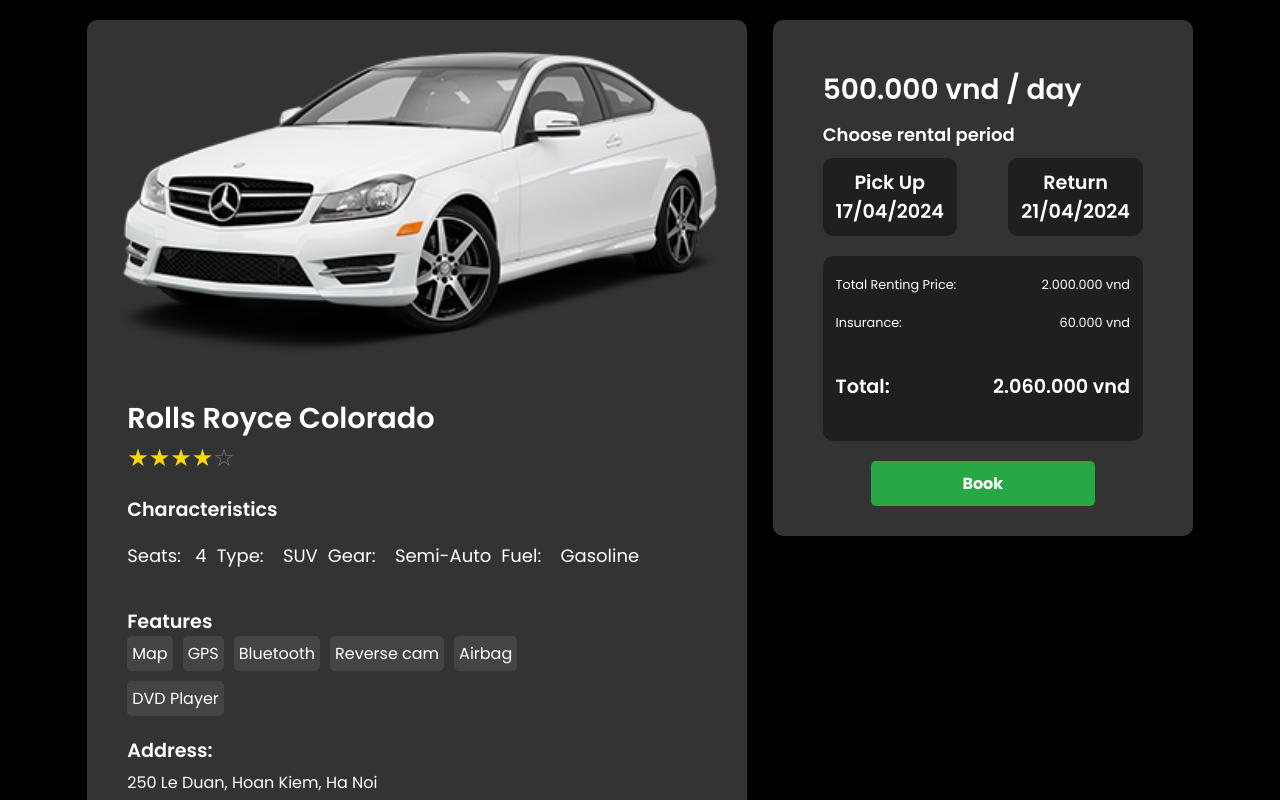
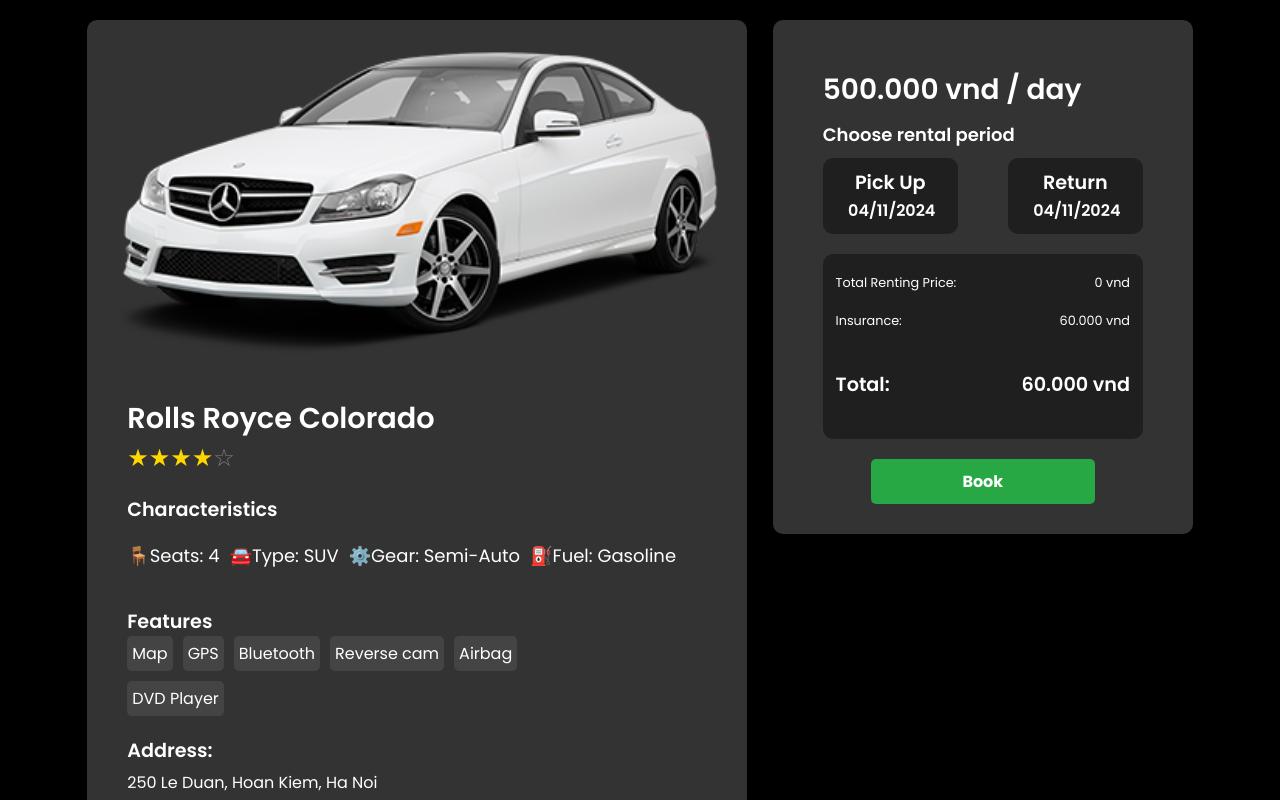
Before and after one commit to duongnthe180971/Online-Car-Renter-App, a React (Create React App) app in the folder frontend/: page /car-detail in a window 1280 px wide. Shown: the top 800 px of the page. Built offline with nearby package versions, Linux system fonts and the light colour scheme.

Commit message:
Update customer pages unit function

```diff
--- a/frontend/src/assets/data/carData.js
+++ b/frontend/src/assets/data/carData.js
@@ -151,11 +151,14 @@ const carData = [
     rating: 5,
     carName: 'Lamborghini Revuelto',
     imgUrl: 'https://www.mclarenlife.com/attachments/2024-lamborghini-aventador-successor-rendering-v1-jpg.228772/',
-    type: 'Sports',
+    type: 'Sport',
     price: 10000000,
     seats: 2,
     gear: 'Auto',
     fuel: 'Gasoline',
+    address: "250 Le Duan, Hoan Kiem, Ha Noi",
+    description:
+      "The Rolls Royce Colorado combines luxury and ruggedness, making it a standout choice for anyone who needs an SUV that offers both comfort and capability on all terrains.",
     status: 'Idle',
 
   },
@@ -166,11 +169,14 @@ const carData = [
     rating: 5,
     carName: 'Bugatti Centodieci',
     imgUrl: 'https://cdn.motor1.com/images/mgl/zxp3Jb/s3/bugatti-centodieci-2022-zehntes-und-letztes-exemplar.jpg',
-    type: 'Sports',
+    type: 'Sport',
     price: 10000000,
     seats: 2,
     gear: 'Auto',
     fuel: 'Gasoline',
+    address: "250 Le Duan, Hoan Kiem, Ha Noi",
+    description:
+      "The Rolls Royce Colorado combines luxury and ruggedness, making it a standout choice for anyone who needs an SUV that offers both comfort and capability on all terrains.",
     status: 'Renting',
   },
 ];
--- a/frontend/src/assets/format/numberFormat.js
+++ b/frontend/src/assets/format/numberFormat.js
@@ -1,11 +1,12 @@
-import { parse } from 'date-fns';
+import { formatDate } from 'date-fns';
 export function formatPrice(number) {
     return new Intl.NumberFormat('de-DE').format(number);
 }
-export function getNumOfDay(date1, date2, format = "dd/MM/yyyy") {
-    const startDate = parse(date1, format, new Date());
-    const endDate = parse(date2, format, new Date());
+export function formatDate_vn(date) {
+    return formatDate(date, "dd/MM/yyyy");
+}
+export function getNumOfDay(startDate, endDate) {
     const timeDis = endDate - startDate;
-    const numOfDay = timeDis / (1000 * 3600 * 24);
+    const numOfDay = Math.round(timeDis / (1000 * 3600 * 24));
     return numOfDay;
 }
--- a/frontend/src/modules/components/ChooseBarCarOwner.jsx
+++ b/frontend/src/modules/components/ChooseBarCarOwner.jsx
@@ -27,7 +27,7 @@ export class ChooseBarCarOwner extends Component {
             </Link>
           </li>
           <li>
-            <Link to="/rentalrequest">
+            <Link to="/rental-request">
               <FaCheckSquare className="icon" /> Rental Requests
             </Link>
           </li>
--- a/frontend/src/modules/components/ChooseBarCustomer.jsx
+++ b/frontend/src/modules/components/ChooseBarCustomer.jsx
@@ -14,12 +14,12 @@ export class ChooseBarCustomer extends Component {
           </Link>
         </li>
         <li>
-          <Link to="/carstatus">
+          <Link to="/car-status">
             <FaCar className="icon" /> My Renting Car
           </Link>
         </li>
         <li>
-          <Link to="/carhistory">
+          <Link to="/rental-history">
             <FaHistory className="icon" /> Car History
           </Link>
         </li>
--- a/frontend/src/modules/components/Filter.jsx
+++ b/frontend/src/modules/components/Filter.jsx
@@ -1,36 +1,125 @@
+import React, { useState } from "react";
 import "../../styles/component/Filter.css";
 
-const Filter = () => {
+const Filter = ({ onFilterChange, onFilterRemove }) => {
+  const defaultFilters =
+  {
+  type: "",
+  gear: "",
+  brand: "",
+  location: "",
+  minPrice: "",
+  maxPrice: "",
+}
+  const [filterValues, setFilterValues] = useState(defaultFilters);
+
+
+  const handleChange = (e) => {
+    const { name, value } = e.target;
+    setFilterValues((prevValues) => ({
+      ...prevValues,
+      [name]: value,
+    }));
+
+    onFilterChange({ [name]: value });
+  };
+  const handleRemove = (e) => {
+    const { name, value } = e.target;
+    setFilterValues(() => ({
+      ...defaultFilters,
+      [name]: value,
+    }));
+
+    // Notify parent about the changes
+    onFilterRemove({ [name]: value });
+  };
+
   return (
     <div className="filter-content">
       <h1>Filter</h1>
       <div className="filter-container">
-        <select className="dropdown">
-          <option>Type</option>
+        <select
+          className="dropdown"
+          name="type"
+          value={filterValues.type}
+          onChange={handleChange}
+        >
+          <option value="" hidden>Type</option>
+          <option value="" >None</option>
+          <option value="SUV">SUV</option>
+          <option value="Van">Van</option>
+          <option value="Sport">Sport</option>
         </select>
-        <select className="dropdown">
-          <option>Gear</option>
+
+        <select
+          className="dropdown"
+          name="gear"
+          value={filterValues.gear}
+          onChange={handleChange}
+        >
+          <option value="" hidden>Gear</option>
+          <option value="" >None</option>
+          <option value="Auto">Auto</option>
+          <option value="Semi-Auto">Semi-Auto</option>
+          <option value="Manual">Manual</option>
         </select>
-        <select className="dropdown">
-          <option>Brand</option>
+
+        <select
+          className="dropdown"
+          name="brand"
+          value={filterValues.brand}
+          onChange={handleChange}
+        >
+          <option value="" hidden> Brand</option>
+          <option value="" >None</option>
+          <option value="Toyota">Toyota</option>
+          <option value="Bugatti">Bugatti</option>
+          <option value="Lamborghini">Lamborghini</option>
         </select>
-        <select className="dropdown">
-          <option>Location</option>
+
+        <select
+          className="dropdown"
+          name="location"
+          value={filterValues.location}
+          onChange={handleChange}
+        >
+          <option value="" hidden>Location</option>
+          <option value="" >None</option>
+          <option value="Hoan Kiem">Hoan Kiem</option>
+          <option value="Dong Da">Dong Da</option>
+          <option value="Cau Giay">Cau Giay</option>
+          <option value="Tay Ho">Tay Ho</option>
+          <option value="Ba Dinh">Ba Dinh</option>
+          onChange={handleChange}
         </select>
+
         <div className="filter-price">
           <h6>Min price:</h6>
-            <input type="text" className="input" placeholder="100000" />
+          <input
+            type="text"
+            className="input"
+            placeholder="lowest"
+            name="minPrice"
+            value={filterValues.minPrice}
+            onChange={handleChange}
+          />
         </div>
+
         <div className="filter-price">
           <h6>Max price:</h6>
-            <input type="text" className="input" placeholder="500000" />
+          <input
+            type="text"
+            className="input"
+            placeholder="highest"
+            name="maxPrice"
+            value={filterValues.maxPrice}
+            onChange={handleChange}
+          />
         </div>
 
-        <button className="remove-btn">Remove</button>
-        <button className="find-btn">Find</button>
+        <button className="remove-btn" onClick={handleRemove}>Remove</button>
       </div>
     </div>
-
   );
 };
 
--- a/frontend/src/modules/components/RentalHistoryCard.jsx
+++ b/frontend/src/modules/components/RentalHistoryCard.jsx
@@ -16,7 +16,7 @@ function RentalHistoryCard({ rental }) {
                 <div className="rental-history-customer">
                     <span>Customer: {customer}</span>
                     <div className="rental-history-actions">
-                        <button className="view-customer-btn">View Rental Order</button>
+                        <button className="view-customer-btn">View Rental Partner</button>
                     </div>
                 </div>
                 <div className="rental-history-details">
--- a/frontend/src/pages/customer/CarDetail.jsx
+++ b/frontend/src/pages/customer/CarDetail.jsx
@@ -1,9 +1,11 @@
-import React from 'react'
-import { parse } from 'date-fns';
+import React, { useState } from "react";
+import { useNavigate } from 'react-router-dom';
+import DatePicker from "react-datepicker";
 import carData from "../../assets/data/carData"
-import {getNumOfDay, formatPrice} from "../../assets/format/numberFormat"
+import { getNumOfDay, formatPrice, formatDate_vn } from "../../assets/format/numberFormat"
 import rentalData from "../../assets/data/rentalData"
 import "../../styles/customer/CarDetail.css"
+import 'react-datepicker/dist/react-datepicker.css';
 
 const CarDetailCard = ({ car }) => {
     const { imgUrl, carName, rating, seat, type, gear, fuel, address, description } = car;
@@ -24,10 +26,10 @@ const CarDetailCard = ({ car }) => {
                 </div>
                 <h5>Characteristics</h5>
                 <div className="characteristics">
-                    <p>Seats:   {seat}</p>
-                    <p>Type:    {type}</p>
-                    <p>Gear:    {gear}</p>
-                    <p>Fuel:    {fuel}</p>
+                    <p>🪑Seats: {seat}</p>
+                    <p>🚘Type: {type}</p>
+                    <p>⚙️Gear: {gear}</p>
+                    <p>⛽Fuel: {fuel}</p>
                 </div>
                 <h5>Features</h5>
                 <div className="features">
@@ -50,10 +52,48 @@ const CarDetailCard = ({ car }) => {
 }
 
 const RentalCard = ({ car, rental }) => {
+    const navigate = useNavigate();
     const { price } = car;
     const insurance = 60000;
-    const { startDate, returnDate } = rental;
-    const total_renting_price = price * getNumOfDay(startDate, returnDate);
+
+
+    const [data, setData] = useState(rentalData);
+
+    const [formData, setFormData] = useState({
+
+        startDate: new Date(),
+        returnDate: new Date(),
+
+    });
+    const total_renting_price = price * getNumOfDay(formData.startDate, formData.returnDate);
+    const handleDateChange = (name, date) => {
+        setFormData((prevData) => ({
+            ...prevData,
+            [name]: date,
+        }));
+    };
+
+    const updateRentalData = () => {
+        const updatedRental = {
+            id: car.id,
+            bookDate: formatDate_vn(new Date()),
+            startDate: formatDate_vn(formData.startDate),
+            returnDate: formatDate_vn(formData.returnDate),
+            Customer: "Name123",
+            carID: car.id,
+            status: 1,
+        };
+
+        const updatedData = data.map((rental) =>
+            rental.id === updatedRental.id ? updatedRental : rental
+        );
+
+        setData(updatedData);
+
+        rentalData.length = 0;
+        rentalData.push(...updatedData);
+        navigate("/car-status");
+    };
     return (
         <div className="rental-card-container">
             <h1>{formatPrice(price)} vnd / day</h1>
@@ -61,11 +101,11 @@ const RentalCard = ({ car, rental }) => {
             <div className="rental-period">
                 <div className="rental-date">
                     <h5>Pick Up</h5>
-                    <h5>{startDate}</h5>
+                    <DatePicker value={formData.startDate} selected={formData.startDate} onChange={(date) => handleDateChange('startDate', date)} dateFormat="dd/MM/yyyy" />
                 </div>
                 <div className="rental-date">
                     <h5>Return</h5>
-                    <h5>{returnDate}</h5>
+                    <DatePicker value={formData.returnDate} selected={formData.returnDate} onChange={(date) => handleDateChange('returnDate', date)} dateFormat="dd/MM/yyyy" />
                 </div>
             </div>
             <div className="price-details">
@@ -74,7 +114,7 @@ const RentalCard = ({ car, rental }) => {
                 <div className="item"><h5>Total:</h5><h5>{formatPrice(total_renting_price + insurance)} vnd</h5></div>
             </div>
             <div className='button-container'>
-                <button className="book-button">Book</button>
+                <button className="book-button" onClick={updateRentalData}>Book</button>
             </div>
         </div>
     )
--- a/frontend/src/pages/customer/CarStatus.jsx
+++ b/frontend/src/pages/customer/CarStatus.jsx
@@ -1,11 +1,11 @@
-import React from 'react'
+import React, {useState} from 'react'
 import ChooseBarCustomer from '../../modules/components/ChooseBarCustomer'
 import carData from "../../assets/data/carData"
 import rentalData from "../../assets/data/rentalData"
 import {formatPrice} from "../../assets/format/numberFormat"
 import "../../styles/customer/CarStatus.css"
 
-const CarOrderDetails = ({ car, rental }) => {
+const CarOrderDetails = ({ car, rental, handleCancel }) => {
     const { imgUrl, carName, rating, price } = car;
     const { bookDate, startDate, returnDate, status } = rental;
     return (
@@ -43,7 +43,7 @@ const CarOrderDetails = ({ car, rental }) => {
             </div>
             <ProgressBar id={status} />
             <div className="cancel-section">
-                <button className="cancel-btn">Cancel Order</button>
+                <button className="cancel-btn" onClick={handleCancel}>Cancel Order</button>
             </div>
         </div>
     );
@@ -77,8 +77,12 @@ const ProgressBar = ({ id }) => {
 };
 
 const CarStatus = ({ id }) => {
-    const car_data = carData.find(item => item.id === id);
-    const rental_data = rentalData.find(item => item.id === id);
+    const [id_, setId] = useState(id);
+    const car_data = carData.find(item => item.id === id_);
+    const rental_data = rentalData.find(item => item.id === id_);
+    const handleCancel = () => {
+        setId(0);
+    };
     return (
         <div class="AllPage">
             <div class="LeftSide">
@@ -86,8 +90,10 @@ const CarStatus = ({ id }) => {
                     <ChooseBarCustomer />
                 </div>
             </div>
-            <div class="RightSide">
-                <CarOrderDetails car={car_data} rental={rental_data} />
+            <div class="RightSide sidefix">
+                {id_ > 0 ?
+                <CarOrderDetails car={car_data} rental={rental_data} handleCancel={handleCancel}/> :
+                <h1>You have not rented any car yet</h1>}
             </div>
 
 
--- a/frontend/src/styles/component/Filter.css
+++ b/frontend/src/styles/component/Filter.css
@@ -63,10 +63,6 @@
   background-color: rgb(219, 50, 50);
 }
 
-.find-btn {
-  background-color: rgb(71, 83, 212);
-}
-
 .filter h1,
 h2,
 h3,
--- a/frontend/src/styles/customer/CarDetail.css
+++ b/frontend/src/styles/customer/CarDetail.css
@@ -106,7 +106,19 @@
   padding: 10px 1vw;
   border-radius: 10px;
 }
-
+.rental-date input{
+  width: 8vw;
+  color: #fff;
+  font-weight: 600;
+  font-size: 1rem;
+  margin: auto;
+  padding: auto;
+  overflow-clip-margin: none;
+  overflow: none;
+  border: none;
+  background-color: #1f1f1f;
+  text-align: center;
+}
 .rental-card-container .price-details {
   display: flex;
   flex-direction: column;
--- a/frontend/src/styles/customer/CarStatus.css
+++ b/frontend/src/styles/customer/CarStatus.css
@@ -9,6 +9,9 @@
   color: #fff;
   margin: auto;
   box-shadow: 0 4px 8px rgba(0, 0, 0, 0.2);
+}
+.sidefix{
+  align-items: center;
 }
 .car-order-container .title {
   max-height: 3vh;
@@ -59,7 +62,7 @@
   width: 30vw;
   display: flex;
   justify-content: space-between;
-  margin: 2vh 0;
+  margin: 3vh 0;
 }
 .car-info .item h5 {
   justify-content: space-between;
```
Also changed, not shown: frontend/src/pages/customer/CarList.jsx (+42 -7 lines). Lines whose indentation alone changed are shown as unchanged.
